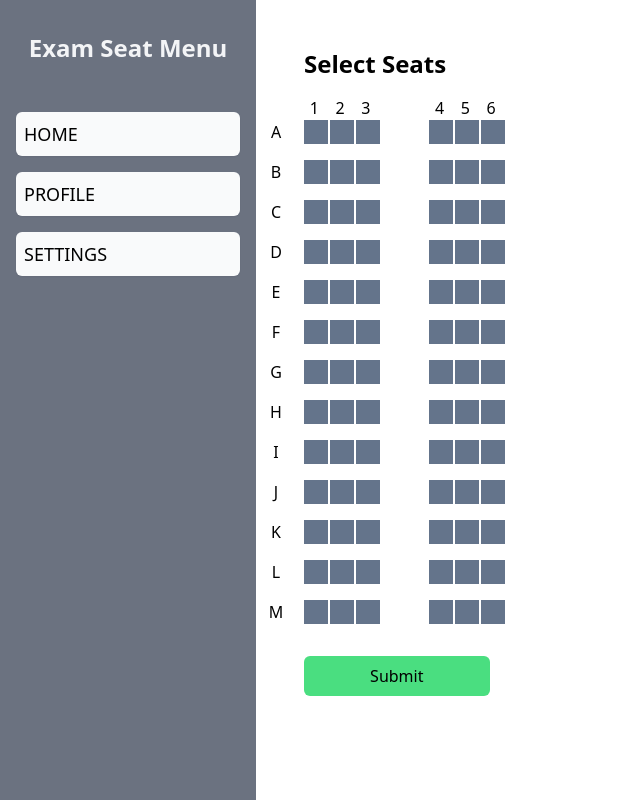
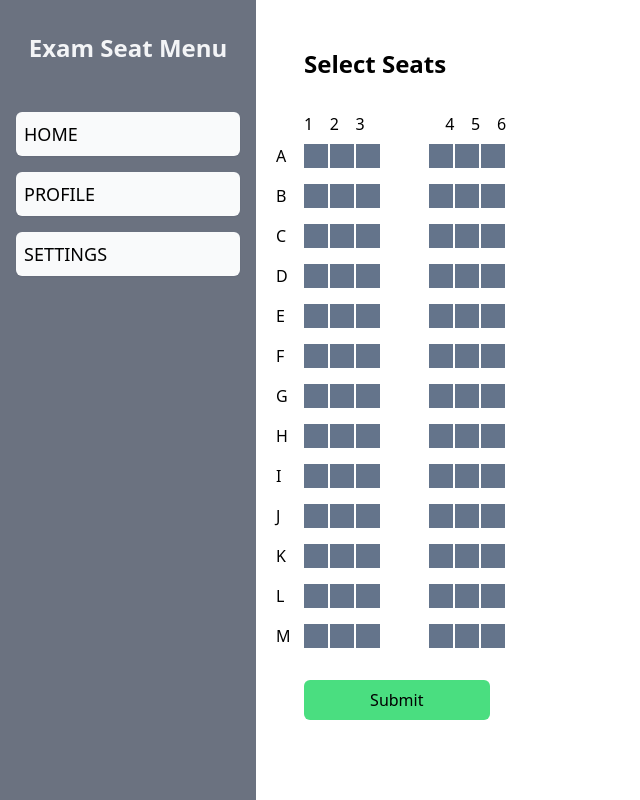
Before and after one commit to JayakrishnanMurali/exam-seat-booker, a Next.js app: page /user/bookSeats in a window 1280 px wide. Shown: the whole page, without its empty margins (0-640 px from the left). Built offline with nearby package versions, Linux system fonts and the light colour scheme.

Commit message:
Fix color issue while selection seats

```diff
--- a/src/pages/user/bookSeats.js
+++ b/src/pages/user/bookSeats.js
@@ -27,16 +27,15 @@ const bookSeats = () => {
   for (let j = 0; j < verticalSeats.length; j++) {
     for (let i = 0; i < horizontalSeats.length; i++) {
       seats1.push(
-        <div
-          key={i + "" + j}
-          className="w-6 h-6 cursor-pointer my-2  flex justify-center items-center bg-slate-500 "
-        >
-          {j == 0 && <span className="mb-12 ml-4">{i + 1}</span>}
-          <span className="opacity-0">
-            {verticalSeats[j]}
-            {horizontalSeats[i]}
-          </span>
-          {i == 0 && <span className="mr-20 absolute">{verticalSeats[j]}</span>}
+        <div key={i + "" + j} className="">
+          {j == 0 && <span className="mb-12 ">{i + 1}</span>}
+          <span
+            className="w-6 h-6 cursor-pointer my-2  flex justify-center items-center bg-slate-500 "
+            id={`${i + 1}${verticalSeats[j]}`}
+          ></span>
+          {i == 0 && (
+            <span className="-ml-7 absolute -mt-8">{verticalSeats[j]}</span>
+          )}
         </div>
       );
     }
@@ -45,23 +44,25 @@ const bookSeats = () => {
   for (let j = 0; j < verticalSeats.length; j++) {
     for (let i = 0; i < secondSetOfSeats.length; i++) {
       seats2.push(
-        <div
-          key={i + "" + j}
-          className="w-6 h-6 cursor-pointer my-2  flex justify-center items-center bg-slate-500 "
-        >
+        <div key={i + "" + j} className="">
           {j == 0 && <span className="mb-12 ml-4">{i + 4}</span>}
 
-          <span className="opacity-0">
-            {verticalSeats[j]}
-            {secondSetOfSeats[i]}
-          </span>
+          <span
+            className=" w-6 h-6 cursor-pointer my-2  flex justify-center items-center bg-slate-500 "
+            id={`${i + 4}${verticalSeats[j]}`}
+          ></span>
         </div>
       );
     }
   }
 
   const handleSelectedSeat = (e) => {
-    console.log(e.target.innerText, "check");
+    // console.log(e.target.innerText, "check");
+    const col = document.getElementById(e.target.id);
+    if (col?.classList?.contains("opacity-0"))
+      col?.classList?.remove("opacity-0");
+    console.log(col);
+    if (col?.style) col.style.backgroundColor = "green";
   };
 
   return (
```
